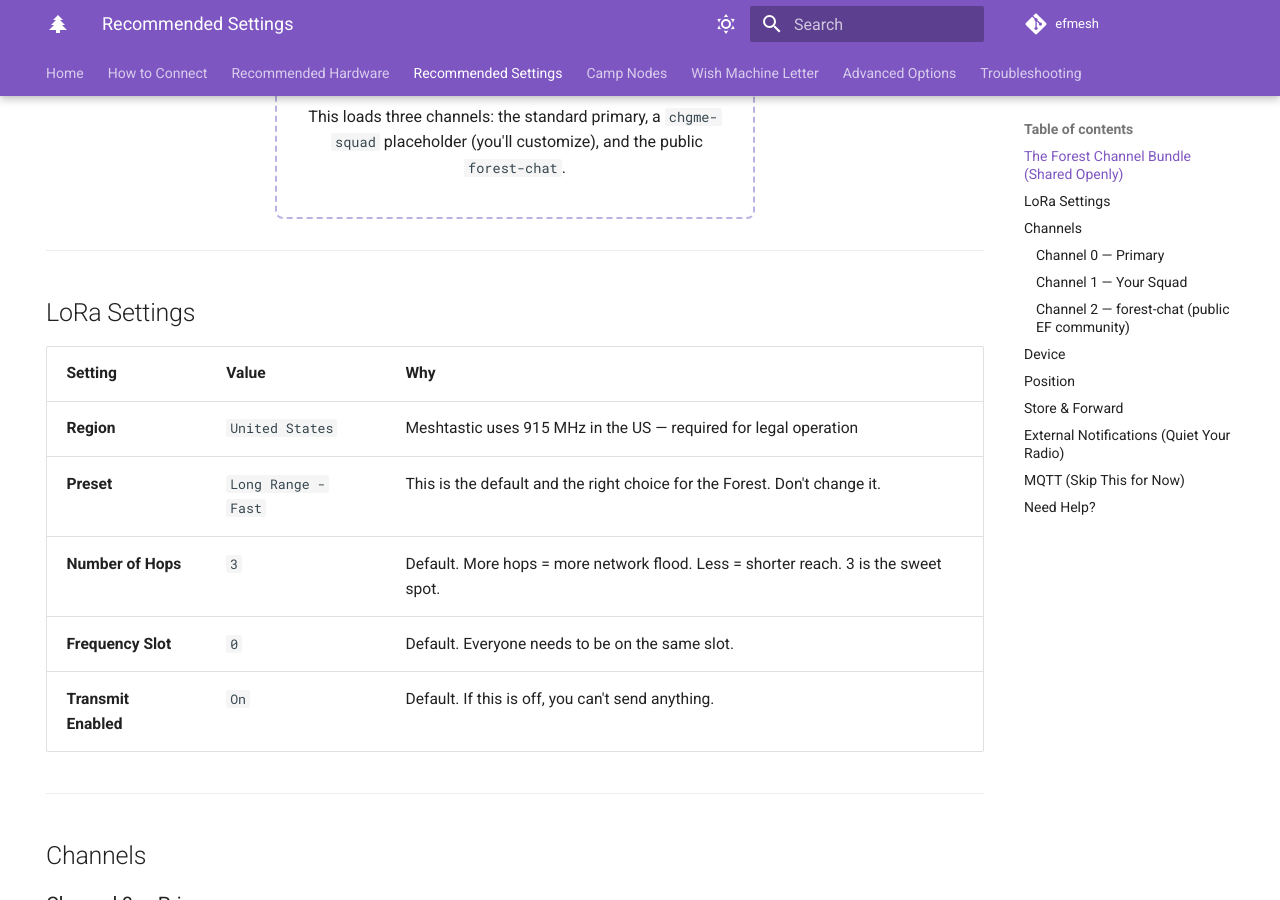
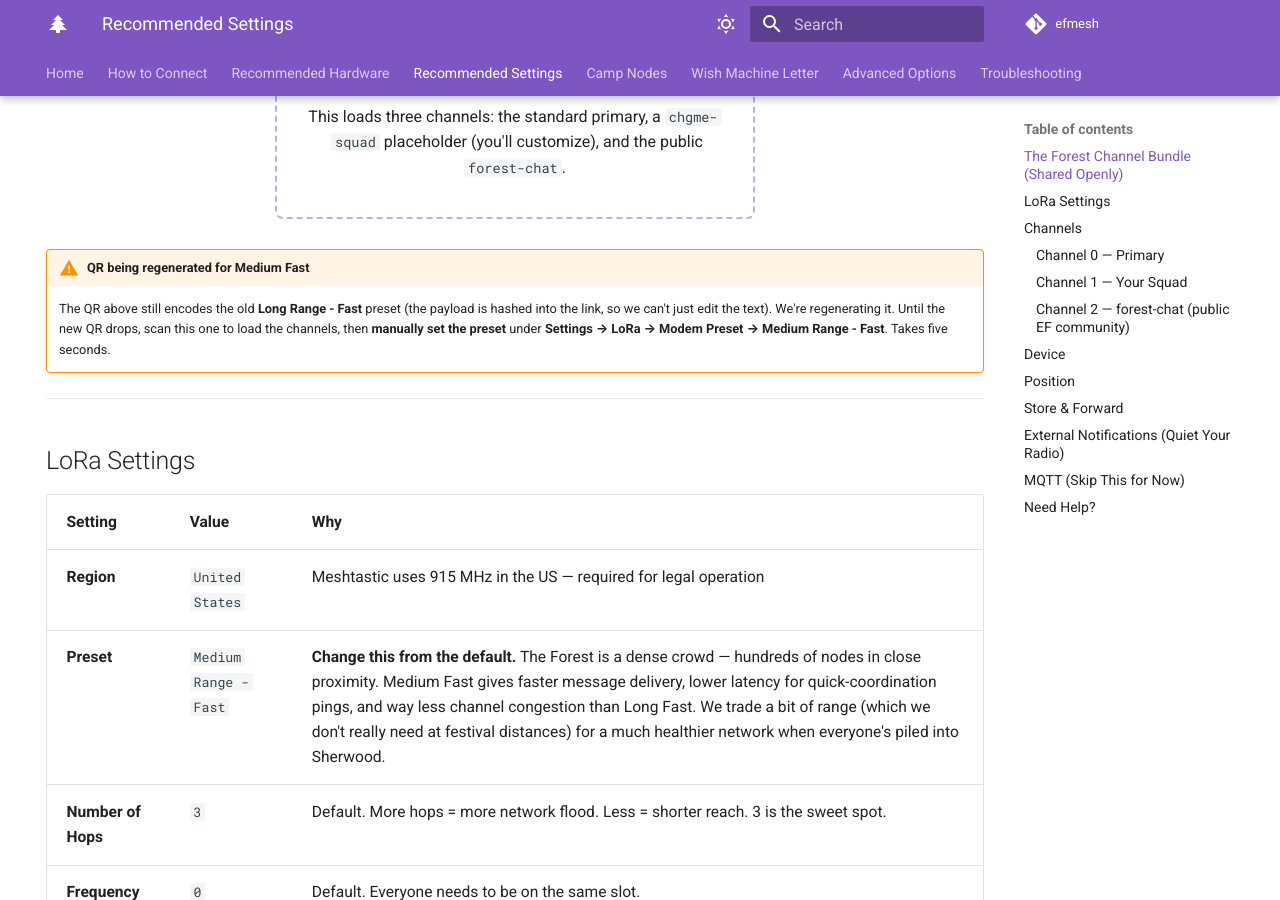
Before and after one commit to efmesh/site, an MkDocs documentation site: the page built from docs/docs/recommended-settings.md, in a window 1280 px wide and 900 px high, scrolled down 581 px. Built offline with MkDocs 1.6.1 and Material for MkDocs 9.7.7, drawn with Linux system fonts in a browser that asks for light colours; comment, search, counter and statistics services are not loaded.

Commit message:
Swap LongFast → MediumFast across site copy; add QR-regen note pending Will's new channel config
Will's directive 2026-05-13: the EF mesh preset switches from Long Range - Fast
to Medium Range - Fast. Festival is a dense crowd — Medium Fast gives faster
message delivery, lower latency, and less channel congestion than Long Fast
at festival distances where range isn't the bottleneck.

Changes:
- recommended-settings.md: LoRa table preset row flipped to Medium Range - Fast
  with dense-crowd rationale; added QR-regen warning callout next to the
  Forest channel bundle link.
- how-to-connect.md: Step 5 LoRa preset instruction rewritten to explicitly
  set Medium Range - Fast (was "leave default Long Range - Fast"); added
  QR-regen warning callout under Step 4.
- troubleshooting.md: "preset changed from Long Range - Fast" recovery line
  flipped to Medium Range - Fast with a note that Meshtastic's stock default
  is still Long Fast (the Forest community runs Medium Fast); factory-reset
  paragraph updated to remind manual preset flip after re-scanning the QR.
- index.md: added QR-regen warning callout under the home-page Forest
  channel link.

QR / channel-config URLs intentionally left as-is — the preset is hashed
into the meshtastic.org/e/# payload and editing the surrounding text won't
change what the link loads. Will to regenerate from the Meshtastic admin
app and ship a follow-up with the new URLs.

mkdocs build --strict passes cleanly.

```diff
--- a/docs/docs/recommended-settings.md
+++ b/docs/docs/recommended-settings.md
@@ -23,6 +23,9 @@
 This loads three channels: the standard primary, a `chgme-squad` placeholder (you'll customize), and the public `forest-chat`.
 </div>
 
+!!! warning "QR being regenerated for Medium Fast"
+    The QR above still encodes the old **Long Range - Fast** preset (the payload is hashed into the link, so we can't just edit the text). We're regenerating it. Until the new QR drops, scan this one to load the channels, then **manually set the preset** under **Settings → LoRa → Modem Preset → Medium Range - Fast**. Takes five seconds.
+
 ---
 
 ## LoRa Settings
@@ -30,7 +33,7 @@
 | Setting | Value | Why |
 |:--|:--|:--|
 | **Region** | `United States` | Meshtastic uses 915 MHz in the US — required for legal operation |
-| **Preset** | `Long Range - Fast` | This is the default and the right choice for the Forest. Don't change it. |
+| **Preset** | `Medium Range - Fast` | **Change this from the default.** The Forest is a dense crowd — hundreds of nodes in close proximity. Medium Fast gives faster message delivery, lower latency for quick-coordination pings, and way less channel congestion than Long Fast. We trade a bit of range (which we don't really need at festival distances) for a much healthier network when everyone's piled into Sherwood. |
 | **Number of Hops** | `3` | Default. More hops = more network flood. Less = shorter reach. 3 is the sweet spot. |
 | **Frequency Slot** | `0` | Default. Everyone needs to be on the same slot. |
 | **Transmit Enabled** | `On` | Default. If this is off, you can't send anything. |
```
Also changed, not shown: docs/docs/how-to-connect.md (+4 -1 lines), docs/docs/troubleshooting.md (+2 -2 lines), docs/index.md (+3 -0 lines).
